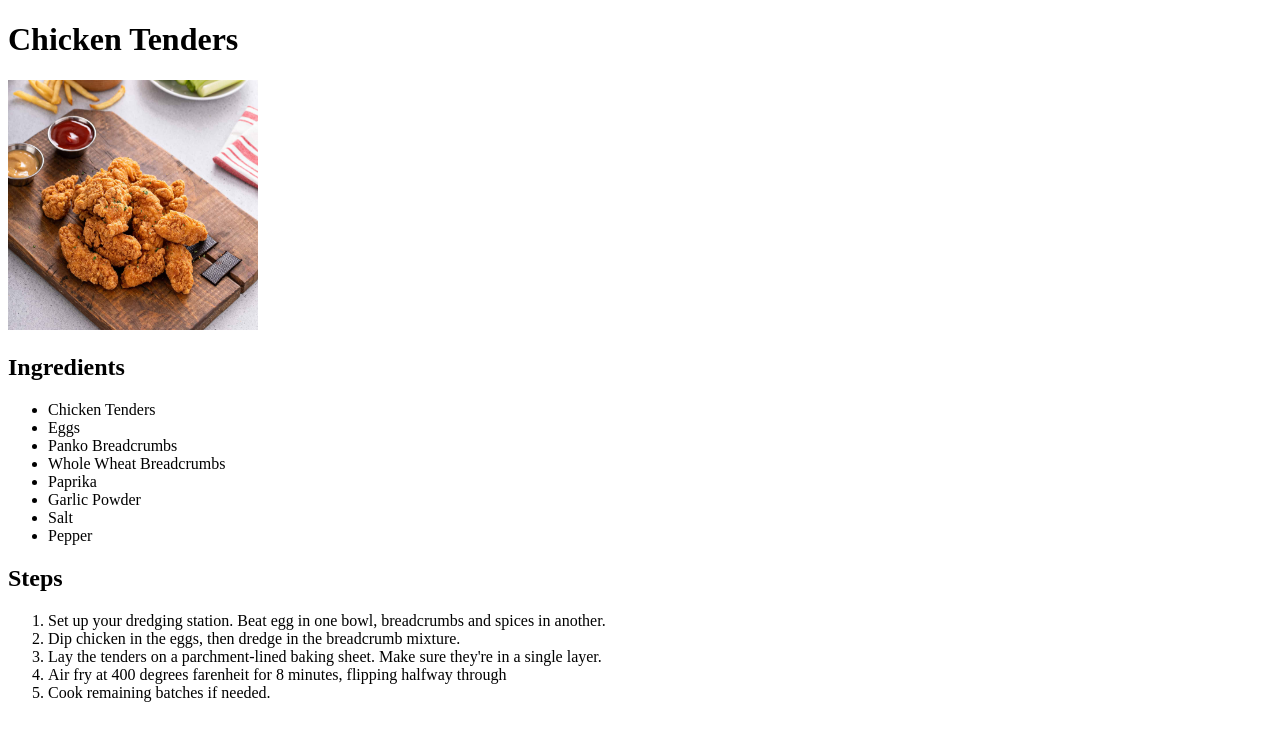
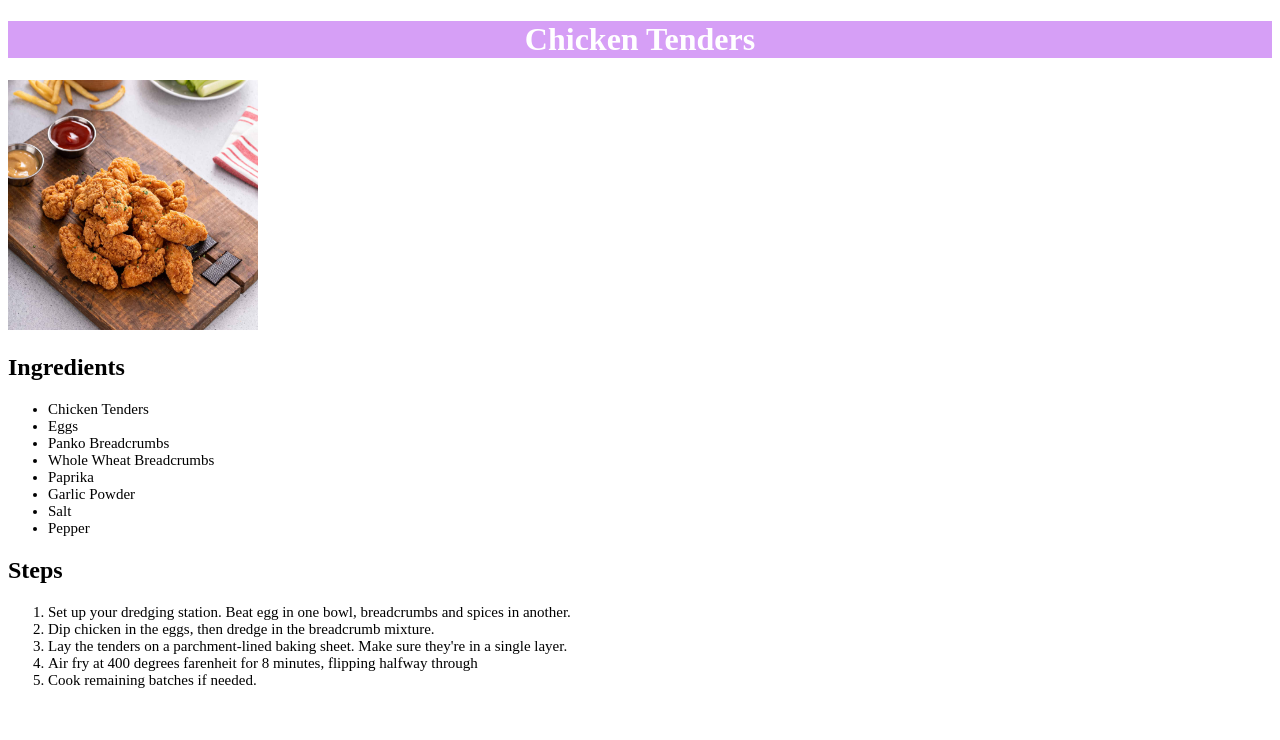
Before and after one commit to ethanstai/odin-recipes, a plain HTML site: page recipes/chickentenders.html in a window 1280 px wide. Drawn offline with Linux system fonts and the light colour scheme.

Commit message:
Create CSS file for recipe pages and link it to each recipe HTML

```diff
--- a/recipes/chickentenders.html
+++ b/recipes/chickentenders.html
@@ -4,6 +4,7 @@
     <head>
         <meta charset="UTF-8">
         <title>Chicken Tenders</title>
+        <link rel="stylesheet" href="stylerecipes.css">
     </head>
 
     <body>
--- /dev/null
+++ b/recipes/stylerecipes.css
@@ -0,0 +1,15 @@
+h1 {
+    color: white;
+    background-color: rgb(214, 159, 246);
+    text-align: center;
+    font-family: Papyrus, Copperplate, Serif;
+}
+
+h2 {
+    font-family: Papyrus, Copperplate, Serif;
+}
+
+li{
+    font-family: Copperplate, Papyrus, Serif;
+    font-size: 15px;
+}
```
Also changed, not shown: recipes/friedrice.html (+1 -0 lines), recipes/tomatobasilsoup.html (+1 -0 lines).
